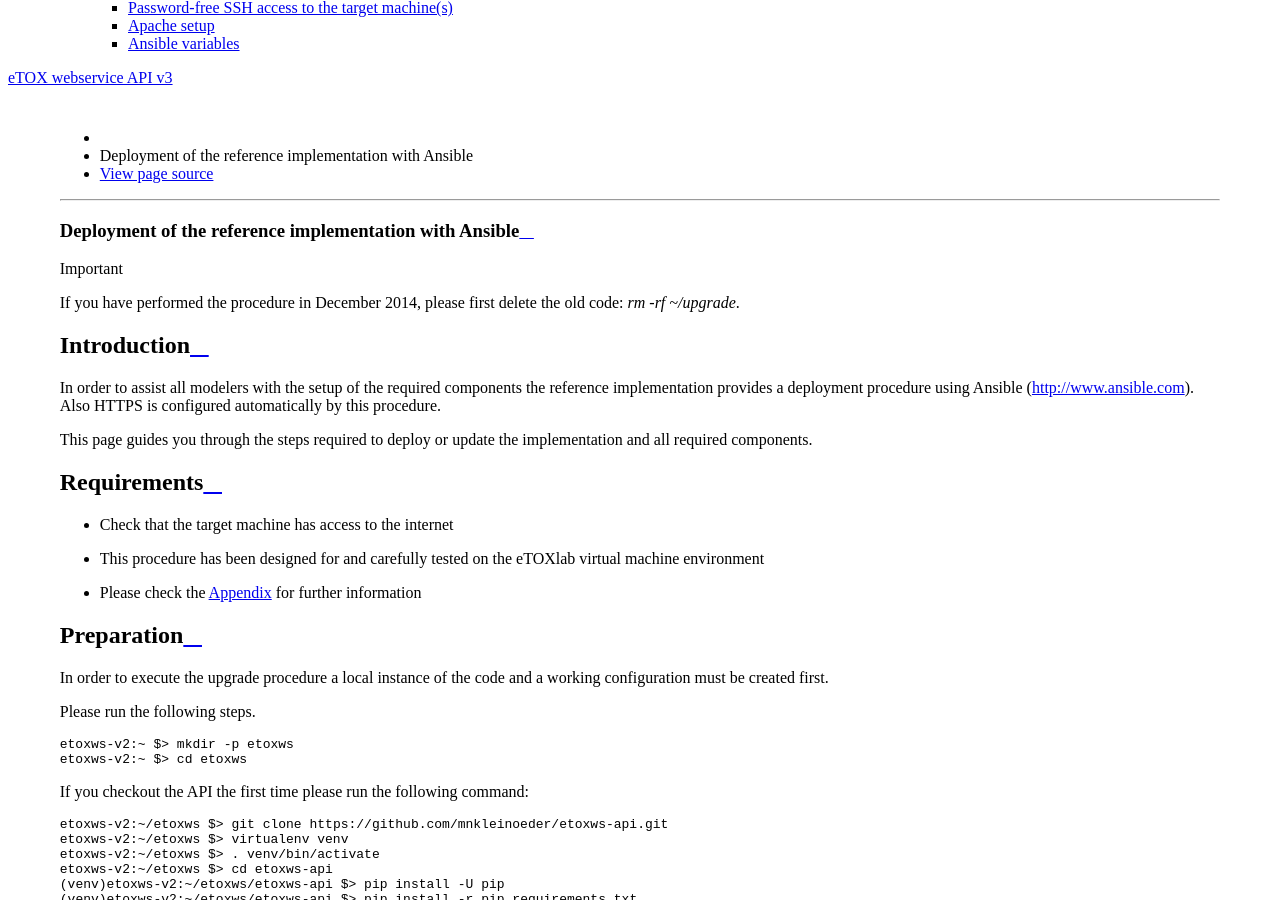
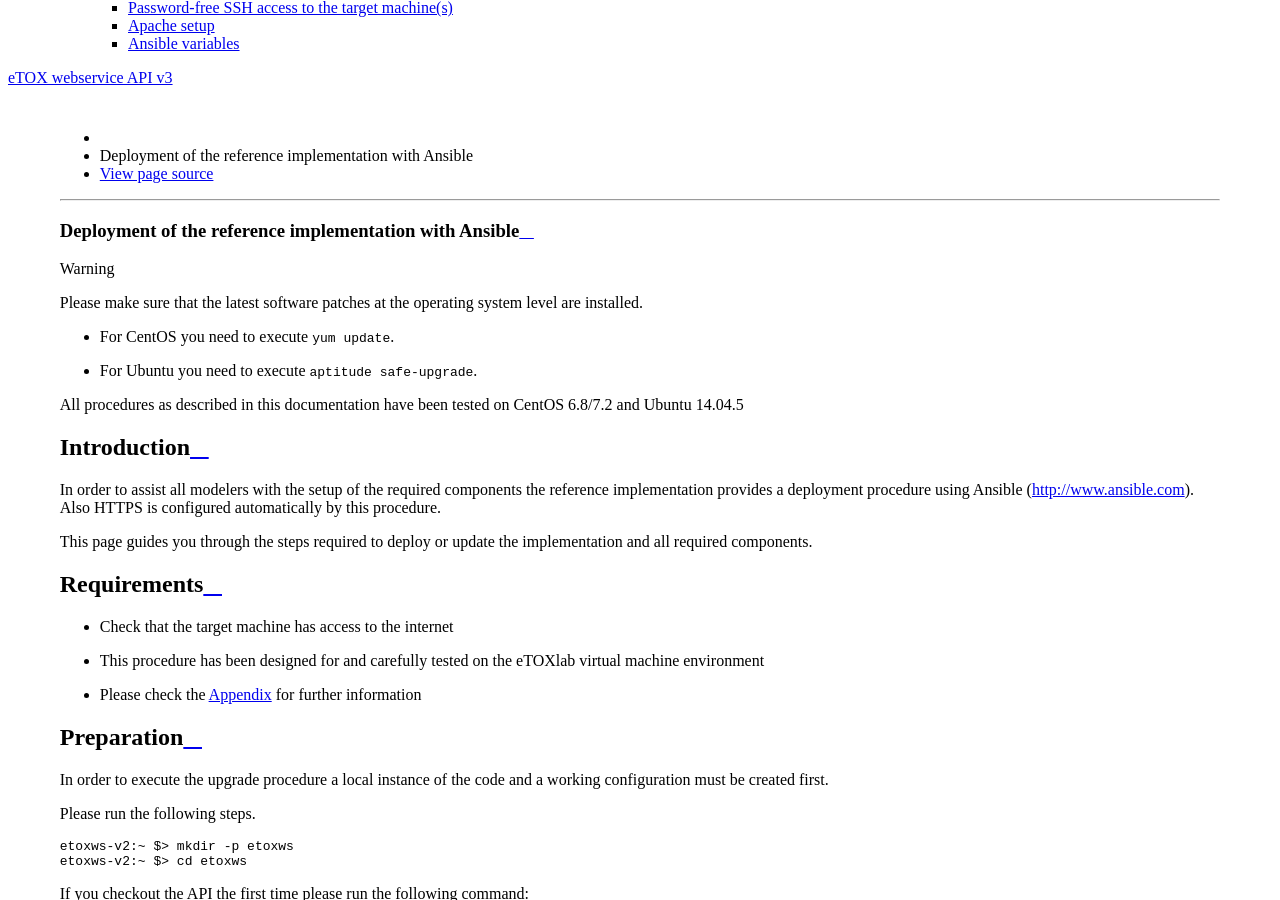
Before and after one commit to mnkleinoeder/etoxws-api, a Sphinx documentation site: the page built from doc/source/deployment.rst, in a window 1280 px wide and 900 px high, scrolled down 568 px. Built offline with Sphinx 7.4.7 and the Read the Docs theme 2.0.0, drawn with Linux system fonts in a browser that asks for light colours; formulas are drawn with MathJax 3.

Commit message:
warning for required OS upgrade in the docu

```diff
--- a/doc/source/deployment.rst
+++ b/doc/source/deployment.rst
@@ -5,8 +5,7 @@ Deployment of the reference implementation with Ansible
    :language: py
    :class: highlight
 
-.. important::
-   If you have performed the procedure in December 2014, please first delete the old code: `rm -rf ~/upgrade`.
+.. include:: inc_general_notes.rst
 
 Introduction
 ------------
--- a/doc/source/development.rst
+++ b/doc/source/development.rst
@@ -4,6 +4,8 @@ Development
 .. role:: py(code)
    :language: py
    :class: highlight
+
+.. include:: inc_general_notes.rst
 
 .. _prepare-env_dev:
 
--- /dev/null
+++ b/doc/source/inc_general_notes.rst
@@ -0,0 +1,8 @@
+
+.. warning::
+   Please make sure that the latest software patches at the operating system level are installed.
+
+   * For CentOS you need to execute ``yum update``.
+   * For Ubuntu you need to execute ``aptitude safe-upgrade``.
+
+   All procedures as described in this documentation have been tested on CentOS 6.8/7.2 and Ubuntu 14.04.5
--- a/doc/source/referenceimpl.rst
+++ b/doc/source/referenceimpl.rst
@@ -1,5 +1,7 @@
 The reference implementation
 ============================
+
+.. include:: inc_general_notes.rst
 
 Introduction
 ------------
--- a/doc/source/testing.rst
+++ b/doc/source/testing.rst
@@ -4,6 +4,8 @@ Testing
 .. role:: py(code)
    :language: py
    :class: highlight
+
+.. include:: inc_general_notes.rst
 
 .. _prepare-env_test:
 
```
